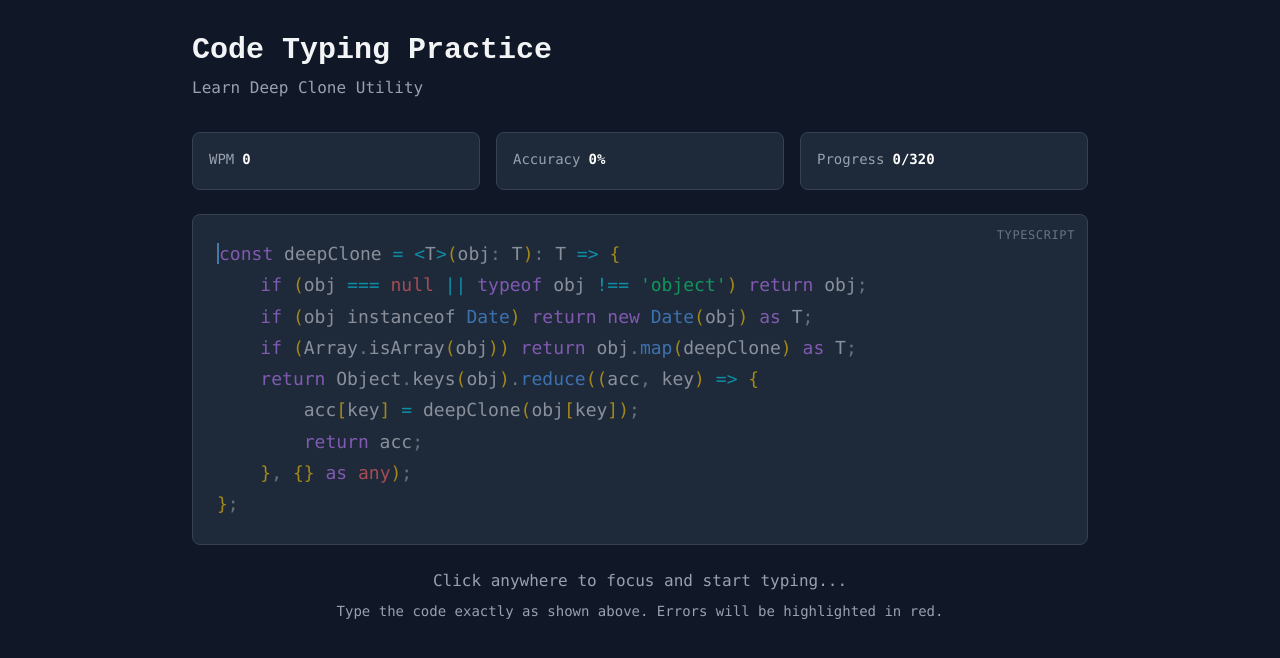
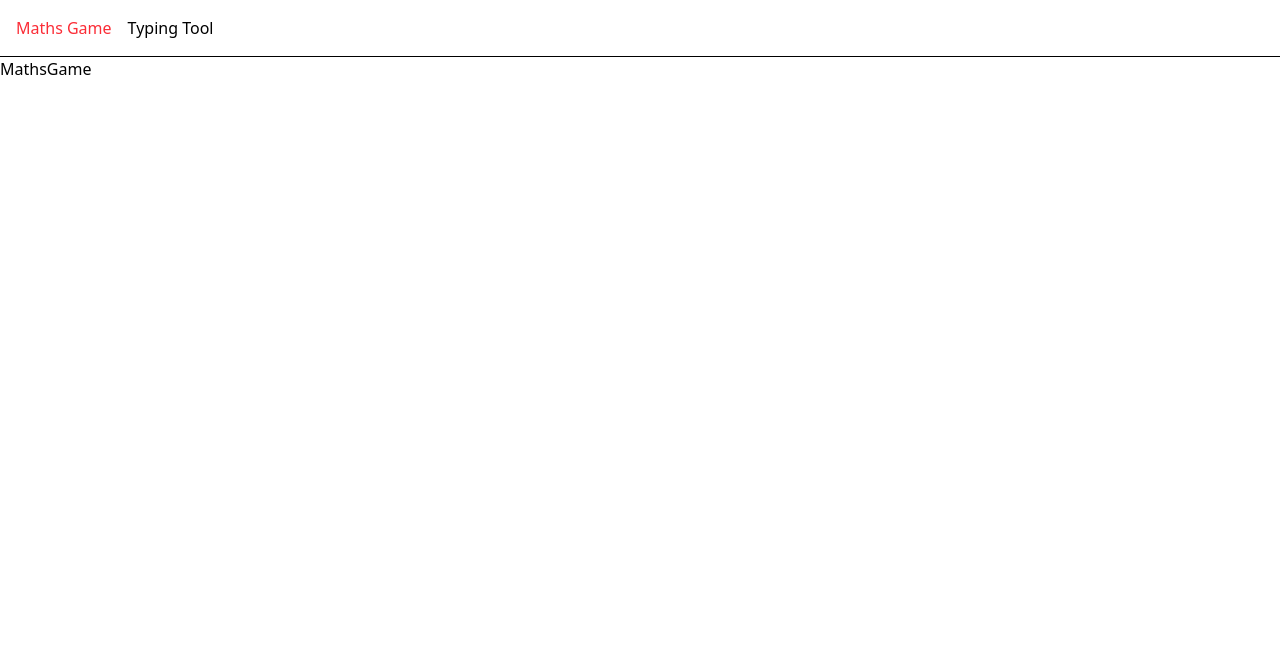
Before and after one commit to Frithir/typingTool, a React (Vite) app: page / in a window 1280 px wide. Shown: the top 658 px of the page. Built offline with nearby package versions, Linux system fonts and the light colour scheme.

Commit message:
feat: implement Menu and MathsGame components with selection functionality

```diff
--- a/src/App.tsx
+++ b/src/App.tsx
@@ -1,9 +1,19 @@
+import { useState } from "react";
+import { Menu } from "./components/Menu";
 import { TypingTool } from "./components/TypingTool";
+import { MathsGame } from "./components/MathsGame";
 
 function App() {
+  const [selectedItem, setSelectedItem] = useState("maths");
+  const onSelectItem = (id: string) => {
+    setSelectedItem(id);
+  };
+
   return (
     <>
-      <TypingTool />
+      <Menu selectedItem={selectedItem} onSelectItem={onSelectItem} />
+      {selectedItem === "typing" && <TypingTool />}
+      {selectedItem === "maths" && <MathsGame />}
     </>
   );
 }
--- /dev/null
+++ b/src/components/MathsGame/MathsGame.tsx
@@ -0,0 +1,3 @@
+export const MathsGame = () => {
+  return <div>MathsGame</div>;
+};
--- /dev/null
+++ b/src/components/MathsGame/index.ts
@@ -0,0 +1 @@
+export * from "./MathsGame";
--- /dev/null
+++ b/src/components/Menu/Menu.tsx
@@ -0,0 +1,25 @@
+import type { MenuProps } from "./Menu.types";
+
+export const menuItems = [
+  { id: "maths", label: "Maths Game" },
+  { id: "typing", label: "Typing Tool" },
+];
+
+export const Menu = ({ selectedItem, onSelectItem }: MenuProps) => {
+  return (
+    <div className="flex gap-4 p-4 border-b">
+      {menuItems.map((item) => (
+        <button
+          key={item.id}
+          onClick={() => {
+            // onSelectItem(item.id);
+            console.log(`Selected ${item.id}`); // Added log for debugging
+          }}
+          className={selectedItem === item.id ? "text-red-500" : ""}
+        >
+          {item.label}
+        </button>
+      ))}
+    </div>
+  );
+};
--- /dev/null
+++ b/src/components/Menu/Menu.types.ts
@@ -0,0 +1,4 @@
+export type MenuProps = {
+  selectedItem: string;
+  onSelectItem: (id: string) => void;
+};
--- /dev/null
+++ b/src/components/Menu/index.ts
@@ -0,0 +1 @@
+export * from "./Menu";
```
Also changed, not shown: src/components/MathsGame/MathsGameProps.types.ts (added).
